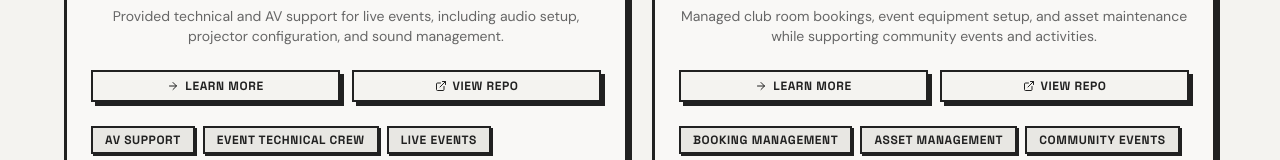
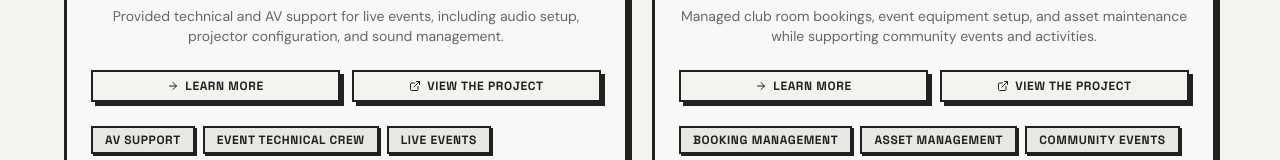
Before and after one commit to phuocnguyen2201/portfolio, a React app: page /portfolio/projects in a window 1280 px wide. Shown: the part 1878-2038 px from the top of the page. Built offline with nearby package versions, Linux system fonts and the light colour scheme; the HTML template or start-up script is replaced by a standard one.

Commit message:
update the button text accordingly the url

```diff
--- a/src/components/ProjectsSection.tsx
+++ b/src/components/ProjectsSection.tsx
@@ -51,7 +51,8 @@ const ProjectsSection = () => {
                 rel="noreferrer"
                 className="brutal-btn flex-1 text-xs border-[2px] px-3 py-1.5 bg-background text-foreground flex items-center justify-center gap-1.5"
               >
-                <ExternalLink size={12} /> View Repo
+                <ExternalLink size={12} />
+                {project.repoUrl.includes("github.com") ? "View Repo" : "View the project"}
               </a>
             </div>
             <div className="flex flex-wrap gap-2">
--- a/src/pages/ProjectsPage.tsx
+++ b/src/pages/ProjectsPage.tsx
@@ -326,7 +326,8 @@ const ProjectsPage = () => {
                       rel="noreferrer"
                       className="brutal-btn flex-1 text-xs border-[2px] px-3 py-1.5 bg-background text-foreground flex items-center justify-center gap-1.5 hover:bg-secondary hover:text-secondary-foreground transition-colors"
                     >
-                      <ExternalLink size={12} /> View Repo
+                      <ExternalLink size={12} />
+                      {project.repoUrl.includes("github.com") ? "View Repo" : "View the project"}
                     </a>
                   </div>
 
```
